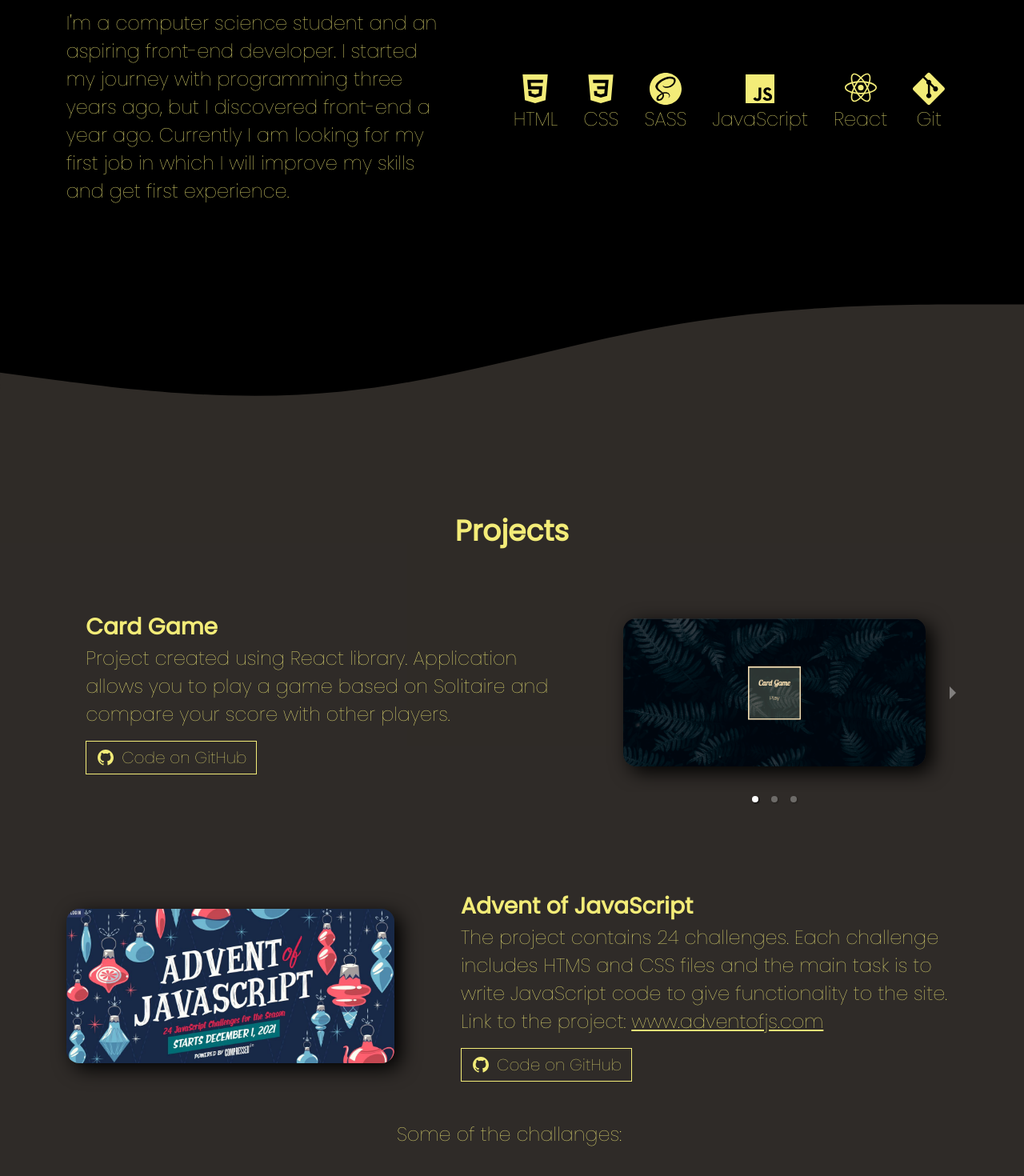
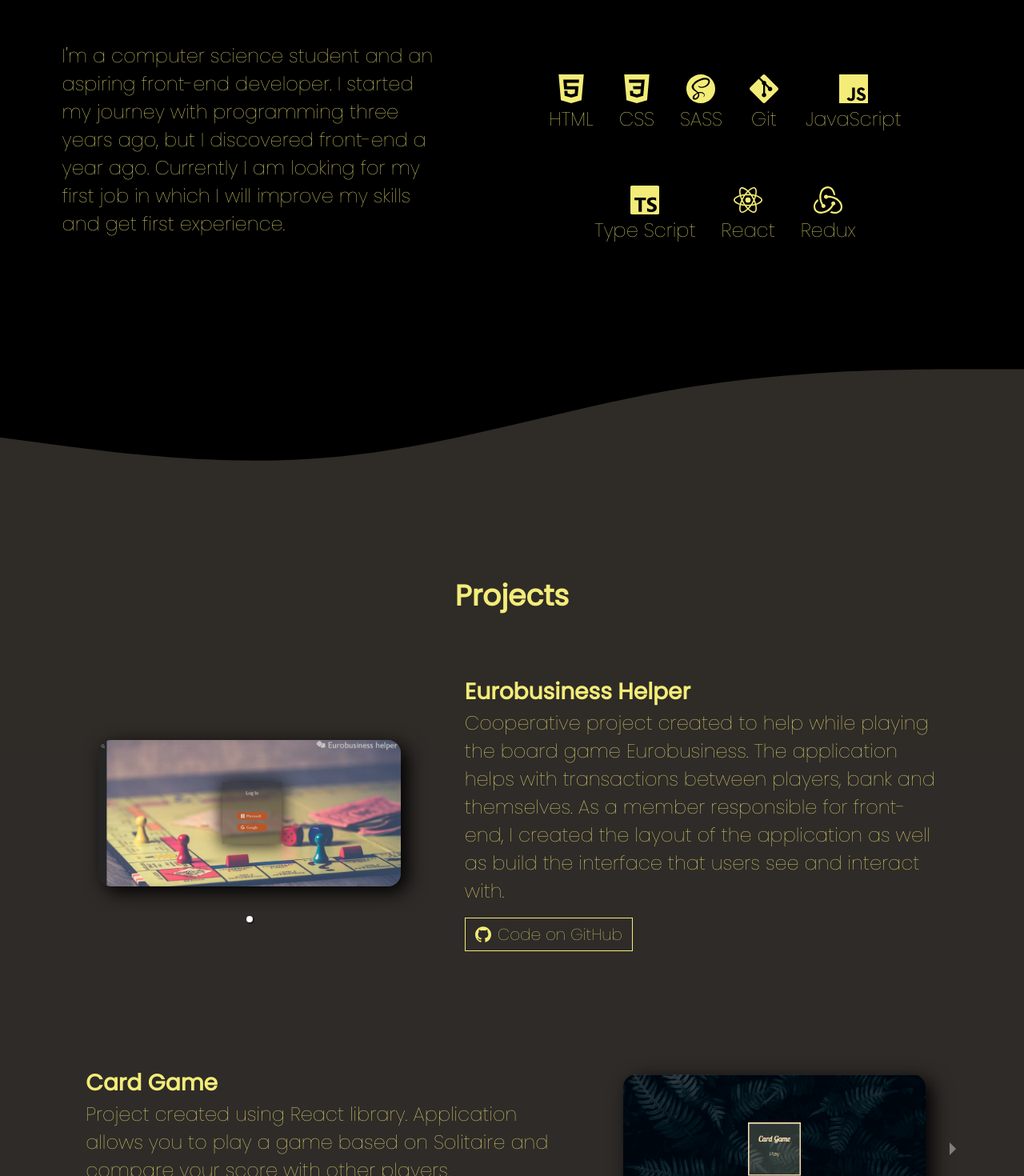
Before and after one commit to Rockefay/Portfolio, a React (Create React App) app: page / in a window 1280 px wide. Shown: the part 1100-2570 px from the top of the page at 80% size. Built offline with nearby package versions, Linux system fonts and the light colour scheme.

Commit message:
Add new project and fix icons

```diff
--- a/package.json
+++ b/package.json
@@ -11,6 +11,7 @@
     "aos": "^2.3.4",
     "react": "^18.2.0",
     "react-dom": "^18.2.0",
+    "react-icons": "^4.8.0",
     "react-responsive-carousel": "^3.2.23",
     "react-scripts": "5.0.1",
     "sass": "^1.58.3",
--- a/src/Components/AboutMe.scss
+++ b/src/Components/AboutMe.scss
@@ -36,27 +36,10 @@
       .skills {
         margin: auto;
         margin-top: 3rem;
-        max-width: 60%;
+        max-width: 50%;
 
-        .SkillsIcons {
-          display: flex;
-          flex-direction: row;
-          flex-wrap: wrap;
-          justify-content: center;
-          align-items: center;
-
-          .item {
-            margin: 2rem 1rem;
-            display: flex;
-            flex-direction: column;
-            align-items: center;
-
-            svg {
-              fill: $light-warm-color;
-              transform: scale(2);
-              margin: 0.5rem;
-            }
-          }
+        @media only screen and (orientation: portrait) {
+          max-width: 80%;
         }
       }
     }
--- a/src/Components/Projects.jsx
+++ b/src/Components/Projects.jsx
@@ -1,8 +1,9 @@
 import "aos/dist/aos.css";
 import React from "react";
+import { SiGithub } from "react-icons/si";
 import { Carousel } from "react-responsive-carousel";
 import "react-responsive-carousel/lib/styles/carousel.min.css";
-import { adventProjects, cardGameImages } from "../consts";
+import { adventProjects, cardGameImages, ebHelperImages } from "../consts";
 import "./Projects.scss";
 
 function Projects() {
@@ -16,7 +17,41 @@ function Projects() {
       </svg>
       <div className="container">
         <h2>Projects</h2>
+
         <div className="content project1" data-aos="fade-up">
+          <div className="text">
+            <h3>Eurobusiness Helper</h3>
+            <div>
+              Cooperative project created to help while playing the board game Eurobusiness. The
+              application helps with transactions between players, bank and themselves. As a member
+              responsible for front-end, I created the layout of the application as well as build
+              the interface that users see and interact with.
+            </div>
+            <div className="button">
+              <SiGithub />
+              <a href="https://github.com/Purgaty/EurobusinessHelper">Code on GitHub</a>
+            </div>
+          </div>
+          <div className="images">
+            <Carousel
+              showStatus={false}
+              showThumbs={false}
+              swipeable={true}
+              emulateTouch={true}
+              className="carousel"
+            >
+              {ebHelperImages.map((image) => {
+                return (
+                  <div key={image}>
+                    <img src={image} alt={image} />
+                  </div>
+                );
+              })}
+            </Carousel>
+          </div>
+        </div>
+
+        <div className="content project2" data-aos="fade-up">
           <div className="text">
             <h3>Card Game</h3>
             <div>
@@ -24,13 +59,7 @@ function Projects() {
               Solitaire and compare your score with other players.
             </div>
             <div className="button">
-              <svg xmlns="http://www.w3.org/2000/svg" width="24" height="24">
-                <path
-                  fillRule="evenodd"
-                  clipRule="evenodd"
-                  d="M12.026 2c-5.509 0-9.974 4.465-9.974 9.974 0 4.406 2.857 8.145 6.821 9.465.499.09.679-.217.679-.481 0-.237-.008-.865-.011-1.696-2.775.602-3.361-1.338-3.361-1.338-.452-1.152-1.107-1.459-1.107-1.459-.905-.619.069-.605.069-.605 1.002.07 1.527 1.028 1.527 1.028.89 1.524 2.336 1.084 2.902.829.091-.645.351-1.085.635-1.334-2.214-.251-4.542-1.107-4.542-4.93 0-1.087.389-1.979 1.024-2.675-.101-.253-.446-1.268.099-2.64 0 0 .837-.269 2.742 1.021a9.582 9.582 0 0 1 2.496-.336 9.554 9.554 0 0 1 2.496.336c1.906-1.291 2.742-1.021 2.742-1.021.545 1.372.203 2.387.099 2.64.64.696 1.024 1.587 1.024 2.675 0 3.833-2.33 4.675-4.552 4.922.355.308.675.916.675 1.846 0 1.334-.012 2.41-.012 2.737 0 .267.178.577.687.479C19.146 20.115 22 16.379 22 11.974 22 6.465 17.535 2 12.026 2z"
-                ></path>
-              </svg>
+              <SiGithub />
               <a href="https://github.com/Rockefay/Card-Game">Code on GitHub</a>
             </div>
           </div>
@@ -45,7 +74,7 @@ function Projects() {
               {cardGameImages.map((image) => {
                 return (
                   <div key={image}>
-                    <img src={image} alt="" />
+                    <img src={image} alt={image} />
                   </div>
                 );
               })}
@@ -53,7 +82,7 @@ function Projects() {
           </div>
         </div>
 
-        <div className="content project2" data-aos="fade-up">
+        <div className="content project3" data-aos="fade-up">
           <div className="text">
             <h3>Advent of JavaScript</h3>
             <div>
@@ -63,18 +92,12 @@ function Projects() {
               <a href="https://www.adventofjs.com/">www.adventofjs.com</a>
             </div>
             <div className="button">
-              <svg xmlns="http://www.w3.org/2000/svg" width="24" height="24">
-                <path
-                  fillRule="evenodd"
-                  clipRule="evenodd"
-                  d="M12.026 2c-5.509 0-9.974 4.465-9.974 9.974 0 4.406 2.857 8.145 6.821 9.465.499.09.679-.217.679-.481 0-.237-.008-.865-.011-1.696-2.775.602-3.361-1.338-3.361-1.338-.452-1.152-1.107-1.459-1.107-1.459-.905-.619.069-.605.069-.605 1.002.07 1.527 1.028 1.527 1.028.89 1.524 2.336 1.084 2.902.829.091-.645.351-1.085.635-1.334-2.214-.251-4.542-1.107-4.542-4.93 0-1.087.389-1.979 1.024-2.675-.101-.253-.446-1.268.099-2.64 0 0 .837-.269 2.742 1.021a9.582 9.582 0 0 1 2.496-.336 9.554 9.554 0 0 1 2.496.336c1.906-1.291 2.742-1.021 2.742-1.021.545 1.372.203 2.387.099 2.64.64.696 1.024 1.587 1.024 2.675 0 3.833-2.33 4.675-4.552 4.922.355.308.675.916.675 1.846 0 1.334-.012 2.41-.012 2.737 0 .267.178.577.687.479C19.146 20.115 22 16.379 22 11.974 22 6.465 17.535 2 12.026 2z"
-                ></path>
-              </svg>
+              <SiGithub />
               <a href="https://github.com/Rockefay/Advent-of-JavaScript">Code on GitHub</a>
             </div>
           </div>
           <div className="images">
-            <img src="Images\adventofjs.jpg" alt="" />
+            <img src="Images\adventofjs.jpg" alt="Images\adventofjs.jpg" />
           </div>
           <div className="text">Some of the challanges:</div>
           <div className="gallery">
@@ -88,7 +111,7 @@ function Projects() {
               {adventProjects.map((project) => {
                 return (
                   <div className="item" key={project.src}>
-                    <img src={project.src} alt="" />
+                    <img src={project.src} alt={project.src} />
                     <div>{project.description}</div>
                   </div>
                 );
--- a/src/Components/ScrollToTop.jsx
+++ b/src/Components/ScrollToTop.jsx
@@ -1,5 +1,6 @@
 import "aos/dist/aos.css";
 import React from "react";
+import { BsArrowUpCircle } from "react-icons/bs";
 import "./ScrollToTop.scss";
 
 function ScrollToTop({ scroll }) {
@@ -10,10 +11,7 @@ function ScrollToTop({ scroll }) {
   if (scroll)
     return (
       <div className="ScrollToTop" data-aos="fade-up" onClick={scrollTop}>
-        <svg xmlns="http://www.w3.org/2000/svg" width="48" height="48" viewBox="0 0 24 24">
-          <path d="M12.001 1.993C6.486 1.994 2 6.48 2 11.994c.001 5.514 4.487 10 10 10 5.515 0 10.001-4.486 10.001-10s-4.486-10-10-10.001zM12 19.994c-4.41 0-7.999-3.589-8-8 0-4.411 3.589-8 8.001-8.001 4.411.001 8 3.59 8 8.001s-3.589 8-8.001 8z"></path>
-          <path d="m12.001 8.001-4.005 4.005h3.005V16h2v-3.994h3.004z"></path>
-        </svg>
+        <BsArrowUpCircle className="scroll-arrow" />
       </div>
     );
   else return;
--- a/src/Components/SkillsIcons.jsx
+++ b/src/Components/SkillsIcons.jsx
@@ -1,47 +1,50 @@
 import React from "react";
+import {
+  SiCss3,
+  SiGit,
+  SiHtml5,
+  SiJavascript,
+  SiReact,
+  SiRedux,
+  SiSass,
+  SiTypescript,
+} from "react-icons/si";
+import "./SkillsIcons.scss";
 
 function SkillsIcons() {
   return (
     <div className="SkillsIcons">
       <div className="item">
-        <svg xmlns="http://www.w3.org/2000/svg" width="24" height="24">
-          <path d="M4.136 3.012h15.729l-1.431 16.15-6.451 1.826-6.414-1.826-1.433-16.15zm5.266 7.302-.173-2.035 7.533.002.173-1.963-9.87-.002.522 5.998h6.835l-.243 2.566-2.179.602-2.214-.605-.141-1.58H7.691l.247 3.123L12 17.506l4.028-1.08.558-6.111H9.402v-.001z"></path>
-        </svg>
+        <SiHtml5 />
         <p>HTML</p>
       </div>
       <div className="item">
-        <svg xmlns="http://www.w3.org/2000/svg" width="24" height="24">
-          <path d="M4.192 3.143h15.615l-1.42 16.034-6.404 1.812-6.369-1.813L4.192 3.143zM16.9 6.424l-9.8-.002.158 1.949 7.529.002-.189 2.02H9.66l.179 1.913h4.597l-.272 2.62-2.164.598-2.197-.603-.141-1.569h-1.94l.216 2.867L12 17.484l3.995-1.137.905-9.923z"></path>
-        </svg>
+        <SiCss3 />
         <p>CSS</p>
       </div>
       <div className="item">
-        <svg xmlns="http://www.w3.org/2000/svg" width="24" height="24">
-          <path d="M12 2c5.522 0 10 4.478 10 10s-4.478 10-10 10S2 17.522 2 12 6.478 2 12 2zm-1.987 13.332c.146.537.13 1.039-.021 1.493l-.054.15a2.803 2.803 0 0 1-.527.821c-.582.633-1.394.872-1.742.671-.375-.219-.188-1.112.487-1.825.726-.765 1.766-1.258 1.766-1.258v-.002l.091-.05zm8.258-9.051c-.452-1.777-3.397-2.362-6.185-1.371-1.656.589-3.453 1.515-4.743 2.723-1.536 1.434-1.78 2.684-1.68 3.206.355 1.843 2.881 3.048 3.92 3.942v.005c-.307.149-2.548 1.274-3.072 2.438-.563 1.225.088 2.101.513 2.212 1.313.363 2.662-.3 3.388-1.374.699-1.051.638-2.4.337-3.063.413-.112.899-.162 1.524-.086 1.751.199 2.101 1.3 2.024 1.75-.074.449-.436.711-.561.786-.126.076-.163.101-.151.151.013.074.076.074.175.063.138-.025.914-.375.951-1.227.037-1.074-.988-2.273-2.813-2.25-.75.014-1.226.076-1.563.214a.295.295 0 0 0-.088-.088c-1.125-1.213-3.213-2.063-3.125-3.675.025-.588.237-2.137 4-4.012 3.088-1.538 5.551-1.112 5.977-.175.61 1.336-1.314 3.825-4.526 4.187-1.225.138-1.862-.337-2.026-.513-.174-.188-.198-.2-.261-.161-.101.05-.038.212 0 .313.1.249.487.688 1.163.912.587.188 2.024.299 3.75-.375 1.937-.749 3.449-2.838 3.012-4.588l.06.056z"></path>
-        </svg>
+        <SiSass />
         <p>SASS</p>
       </div>
       <div className="item">
-        <svg xmlns="http://www.w3.org/2000/svg" width="24" height="24">
-          <path d="M3 3h18v18H3V3zm16.525 13.707c-.131-.821-.666-1.511-2.252-2.155-.552-.259-1.165-.438-1.349-.854-.068-.248-.078-.382-.034-.529.113-.484.687-.629 1.137-.495.293.09.563.315.732.676.775-.507.775-.507 1.316-.844-.203-.314-.304-.451-.439-.586-.473-.528-1.103-.798-2.126-.775l-.528.067c-.507.124-.991.395-1.283.754-.855.968-.608 2.655.427 3.354 1.023.765 2.521.933 2.712 1.653.18.878-.652 1.159-1.475 1.058-.607-.136-.945-.439-1.316-1.002l-1.372.788c.157.359.337.517.607.832 1.305 1.316 4.568 1.249 5.153-.754.021-.067.18-.528.056-1.237l.034.049zm-6.737-5.434h-1.686c0 1.453-.007 2.898-.007 4.354 0 .924.047 1.772-.104 2.033-.247.517-.886.451-1.175.359-.297-.146-.448-.349-.623-.641-.047-.078-.082-.146-.095-.146l-1.368.844c.229.473.563.879.994 1.137.641.383 1.502.507 2.404.305.588-.17 1.095-.519 1.358-1.059.384-.697.302-1.553.299-2.509.008-1.541 0-3.083 0-4.635l.003-.042z"></path>
-        </svg>
+        <SiGit />
+        <p>Git</p>
+      </div>
+      <div className="item">
+        <SiJavascript />
         <p>JavaScript</p>
       </div>
       <div className="item">
-        <svg xmlns="http://www.w3.org/2000/svg" width="24" height="24">
-          <circle cx="12" cy="11.245" r="1.785"></circle>
-          <path d="m7.002 14.794-.395-.101c-2.934-.741-4.617-2.001-4.617-3.452 0-1.452 1.684-2.711 4.617-3.452l.395-.1.111.391a19.507 19.507 0 0 0 1.136 2.983l.085.178-.085.178c-.46.963-.841 1.961-1.136 2.985l-.111.39zm-.577-6.095c-2.229.628-3.598 1.586-3.598 2.542 0 .954 1.368 1.913 3.598 2.54.273-.868.603-1.717.985-2.54a20.356 20.356 0 0 1-.985-2.542zm10.572 6.095-.11-.392a19.628 19.628 0 0 0-1.137-2.984l-.085-.177.085-.179c.46-.961.839-1.96 1.137-2.984l.11-.39.395.1c2.935.741 4.617 2 4.617 3.453 0 1.452-1.683 2.711-4.617 3.452l-.395.101zm-.41-3.553c.4.866.733 1.718.987 2.54 2.23-.627 3.599-1.586 3.599-2.54 0-.956-1.368-1.913-3.599-2.542a20.683 20.683 0 0 1-.987 2.542z"></path>
-          <path d="m6.419 8.695-.11-.39c-.826-2.908-.576-4.991.687-5.717 1.235-.715 3.222.13 5.303 2.265l.284.292-.284.291a19.718 19.718 0 0 0-2.02 2.474l-.113.162-.196.016a19.646 19.646 0 0 0-3.157.509l-.394.098zm1.582-5.529c-.224 0-.422.049-.589.145-.828.477-.974 2.138-.404 4.38.891-.197 1.79-.338 2.696-.417a21.058 21.058 0 0 1 1.713-2.123c-1.303-1.267-2.533-1.985-3.416-1.985zm7.997 16.984c-1.188 0-2.714-.896-4.298-2.522l-.283-.291.283-.29a19.827 19.827 0 0 0 2.021-2.477l.112-.16.194-.019a19.473 19.473 0 0 0 3.158-.507l.395-.1.111.391c.822 2.906.573 4.992-.688 5.718a1.978 1.978 0 0 1-1.005.257zm-3.415-2.82c1.302 1.267 2.533 1.986 3.415 1.986.225 0 .423-.05.589-.145.829-.478.976-2.142.404-4.384-.89.198-1.79.34-2.698.419a20.526 20.526 0 0 1-1.71 2.124z"></path>
-          <path d="m17.58 8.695-.395-.099a19.477 19.477 0 0 0-3.158-.509l-.194-.017-.112-.162A19.551 19.551 0 0 0 11.7 5.434l-.283-.291.283-.29c2.08-2.134 4.066-2.979 5.303-2.265 1.262.727 1.513 2.81.688 5.717l-.111.39zm-3.287-1.421c.954.085 1.858.228 2.698.417.571-2.242.425-3.903-.404-4.381-.824-.477-2.375.253-4.004 1.841.616.67 1.188 1.378 1.71 2.123zM8.001 20.15a1.983 1.983 0 0 1-1.005-.257c-1.263-.726-1.513-2.811-.688-5.718l.108-.391.395.1c.964.243 2.026.414 3.158.507l.194.019.113.16c.604.878 1.28 1.707 2.02 2.477l.284.29-.284.291c-1.583 1.627-3.109 2.522-4.295 2.522zm-.993-5.362c-.57 2.242-.424 3.906.404 4.384.825.47 2.371-.255 4.005-1.842a21.17 21.17 0 0 1-1.713-2.123 20.692 20.692 0 0 1-2.696-.419z"></path>
-          <path d="M12 15.313c-.687 0-1.392-.029-2.1-.088l-.196-.017-.113-.162a25.697 25.697 0 0 1-1.126-1.769 26.028 26.028 0 0 1-.971-1.859l-.084-.177.084-.179c.299-.632.622-1.252.971-1.858.347-.596.726-1.192 1.126-1.77l.113-.16.196-.018a25.148 25.148 0 0 1 4.198 0l.194.019.113.16a25.136 25.136 0 0 1 2.1 3.628l.083.179-.083.177a24.742 24.742 0 0 1-2.1 3.628l-.113.162-.194.017c-.706.057-1.412.087-2.098.087zm-1.834-.904c1.235.093 2.433.093 3.667 0a24.469 24.469 0 0 0 1.832-3.168 23.916 23.916 0 0 0-1.832-3.168 23.877 23.877 0 0 0-3.667 0 23.743 23.743 0 0 0-1.832 3.168 24.82 24.82 0 0 0 1.832 3.168z"></path>
-        </svg>
+        <SiTypescript />
+        <p>Type Script</p>
+      </div>
+      <div className="item">
+        <SiReact />
         <p>React</p>
       </div>
       <div className="item">
-        <svg xmlns="http://www.w3.org/2000/svg" width="24" height="24">
-          <path d="m21.62 11.108-8.731-8.729a1.292 1.292 0 0 0-1.823 0L9.257 4.19l2.299 2.3a1.532 1.532 0 0 1 1.939 1.95l2.214 2.217a1.53 1.53 0 0 1 1.583 2.531c-.599.6-1.566.6-2.166 0a1.536 1.536 0 0 1-.337-1.662l-2.074-2.063V14.9c.146.071.286.169.407.29a1.537 1.537 0 0 1 0 2.166 1.536 1.536 0 0 1-2.174 0 1.528 1.528 0 0 1 0-2.164c.152-.15.322-.264.504-.339v-5.49a1.529 1.529 0 0 1-.83-2.008l-2.26-2.271-5.987 5.982c-.5.504-.5 1.32 0 1.824l8.731 8.729a1.286 1.286 0 0 0 1.821 0l8.69-8.689a1.284 1.284 0 0 0 .003-1.822"></path>
-        </svg>
-        <p>Git</p>
+        <SiRedux />
+        <p>Redux</p>
       </div>
     </div>
   );
--- /dev/null
+++ b/src/Components/SkillsIcons.scss
@@ -0,0 +1,24 @@
+@import "../Styles/consts";
+@import "../Styles/mixins";
+
+.SkillsIcons {
+  display: flex;
+  flex-direction: row;
+  flex-wrap: wrap;
+  justify-content: center;
+  align-items: center;
+
+  .item {
+    margin: 2rem 1rem;
+    display: flex;
+    flex-direction: column;
+    align-items: center;
+    text-align: center;
+
+    svg {
+      fill: $light-warm-color;
+      transform: scale(1.5);
+      margin: 0.5rem;
+    }
+  }
+}
--- a/src/consts.js
+++ b/src/consts.js
@@ -1,36 +1,38 @@
+export const ebHelperImages = ["Images/EBHelper1.png"];
+
 export const cardGameImages = [
-  `Images\\Card_Game1.png`,
-  "Images\\Card_Game2.png",
-  "Images\\Card_Game3.png",
+  "Images/Card_Game1.png",
+  "Images/Card_Game2.png",
+  "Images/Card_Game3.png",
 ];
 
 export const adventProjects = [
   {
-    src: "Images\\Budget.png",
+    src: "Images/Budget.png",
     description: "Simple budget calculator",
   },
   {
-    src: "Images\\Weather.png",
+    src: "Images/Weather.png",
     description: "Weather app using an API",
   },
   {
-    src: "Images\\Dynamic_Table.png",
+    src: "Images/Dynamic_Table.png",
     description: "Table of data with sorting and editing",
   },
   {
-    src: "Images\\Food_Order.png",
+    src: "Images/Food_Order.png",
     description: "Food Order app",
   },
   {
-    src: "Images\\Form_Validator.png",
+    src: "Images/Form_Validator.png",
     description: "Form Validator",
   },
   {
-    src: "Images\\Password_Generator.png",
+    src: "Images/Password_Generator.png",
     description: "Password Generator",
   },
   {
-    src: "Images\\Rock_Paper_Scissors1.png",
+    src: "Images/Rock_Paper_Scissors1.png",
     description: "Rock, Paper, Scissors game",
   },
 ];
```
Also changed, not shown: src/Components/ScrollToTop.scss (+5 -4 lines), public/Images/EBHelper1.png (added), 1 other file (tests, documents, lock files or other folders).
